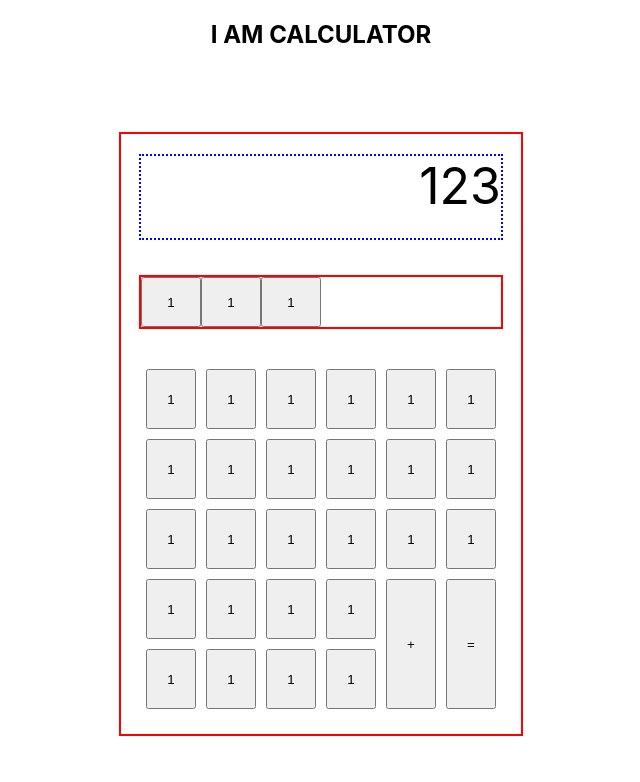
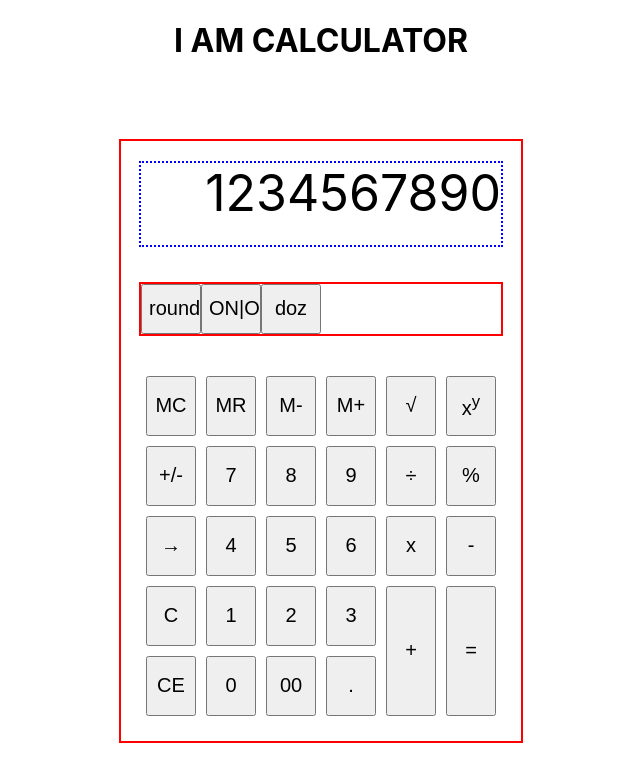
Before and after one commit to buldar/SimpleCalc, a React (Create React App) app: page / in a window 1280 px wide. Shown: the top 782 px of the page, without its empty margins (319-959 px from the left). Built offline with nearby package versions, Linux system fonts and the light colour scheme.

Commit message:
changed structure (without comp)

```diff
--- a/src/App.css
+++ b/src/App.css
@@ -46,15 +46,22 @@
     flex-wrap: wrap;
     flex-direction: column;
     margin-bottom: 20px;
+
 }
 
 .Sets button {
     width: 60px;
     height: 50px;
+    font-size: 20px;
 
 }
 .Functional button {
     width: 50px;
     height: 60px;
     margin: 5px;
+    font-size: 20px;
 }
+
+.PlusAndEqual button {
+    height: 130px;
+}
--- a/src/App.tsx
+++ b/src/App.tsx
@@ -2,60 +2,51 @@ import React from 'react';
 import './App.css';
 
 export const App = () => {
+
+
+
     return (
         <div className="App">
-            <div className='Tittle'><h2>I AM CALCULATOR</h2></div>
+            <div className='Tittle'><h1>I AM CALCULATOR</h1></div>
             <div className='Calc'>
-                <div className='Display'><span>123</span></div>
+                <div className='Display'><span>1234567890</span></div>
                 <div className='Sets'>
-                    <Button/>
-                    <Button/>
-                    <Button/>
+                    <div><button>round</button></div>
+                    <div><button>ON|OFF</button></div>
+                    <div><button>doz</button></div>
                 </div>
                 <div className='Functional'>
-                    <Button/>
-                    <Button/>
-                    <Button/>
-                    <Button/>
-                    <Button/>
-                    <Button/>
-                    <Button/>
-                    <Button/>
-                    <Button/>
-                    <Button/>
-                    <Button/>
-                    <Button/>
-                    <Button/>
-                    <Button/>
-                    <Button/>
-                    <Button/>
-                    <Button/>
-                    <Button/>
-                    <Button/>
-                    <Button/>
-                    <Button/>
-                    <Button/>
-                    <Button/>
-                    <div>
-                        <button style={{height: '130px'}}>+</button>
-                    </div>
-                    <Button/>
-                    <Button/>
-                    <Button/>
-                    <div>
-                        <button style={{height: '130px'}}>=</button>
-                    </div>
+                    <div><button>MC</button></div>
+                    <div><button>+/-</button></div>
+                    <div><button>→</button></div>
+                    <div><button>C</button></div>
+                    <div><button>CE</button></div>
+                    <div><button>MR</button></div>
+                    <div><button>7</button></div>
+                    <div><button>4</button></div>
+                    <div><button>1</button></div>
+                    <div><button>0</button></div>
+                    <div><button>M-</button></div>
+                    <div><button>8</button></div>
+                    <div><button>5</button></div>
+                    <div><button>2</button></div>
+                    <div><button>00</button></div>
+                    <div><button>M+</button></div>
+                    <div><button>9</button></div>
+                    <div><button>6</button></div>
+                    <div><button>3</button></div>
+                    <div><button>.</button></div>
+                    <div><button>√</button></div>
+                    <div><button>÷</button></div>
+                    <div><button>x</button></div>
+                    <div className='PlusAndEqual'><button>+</button></div>
+                    <div><button>x<sup>y</sup></button></div>
+                    <div><button>%</button></div>
+                    <div><button>-</button></div>
+                    <div className='PlusAndEqual'><button>=</button></div>
                 </div>
             </div>
 
         </div>
     );
 }
-
-export const Button = () => {
-    return (
-        <div>
-            <button>1</button>
-        </div>
-    )
-}
```
